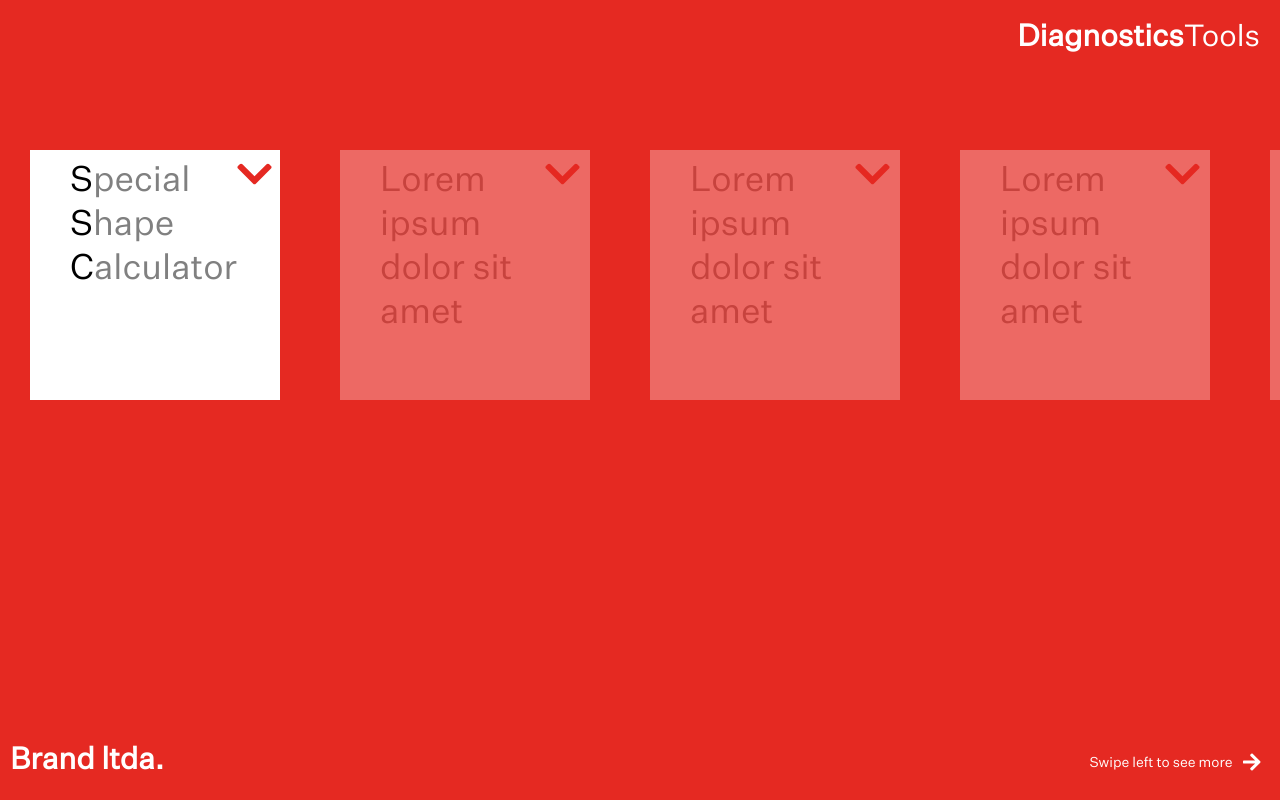
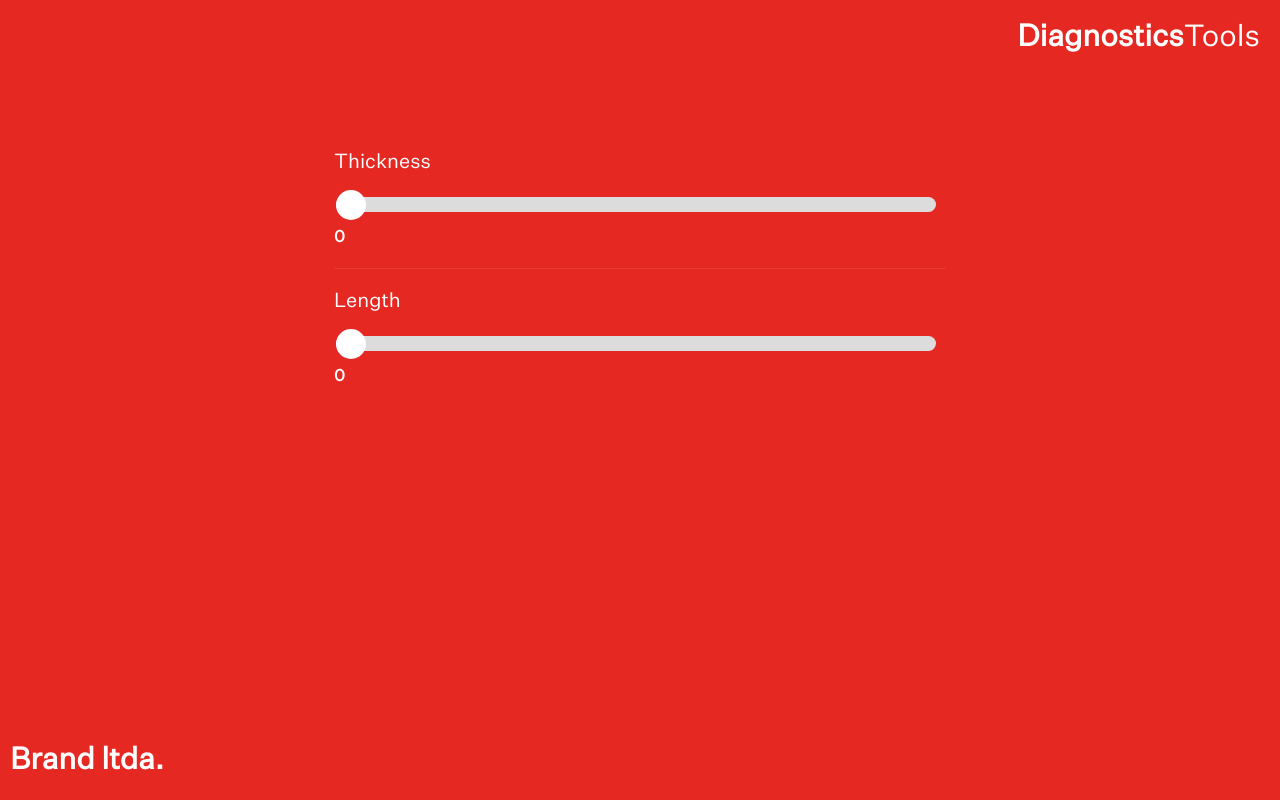
Before and after one commit to edgarkiljak/shape-forming-force-calculator, a React (Create React App) app: page / in a window 1280 px wide. Built offline with nearby package versions, Linux system fonts and the light colour scheme.

Commit message:
slide 3 sliders developed

```diff
--- a/src/App.js
+++ b/src/App.js
@@ -1,10 +1,11 @@
-import Slide2 from './components/slide-2/Slide2';
+// import Slide2 from './components/slide-2/Slide2';
+import Slide3 from './components/slide-3/Slide3';
 import './App.scss';
 
 function App() {
   return (
     <div className="App">
-      <Slide2 />
+      <Slide3 />
     </div>
   );
 }
--- a/src/App.scss
+++ b/src/App.scss
@@ -1,11 +1,3 @@
-$brand-colour: #e52922;
-
-.App {
-  text-align: center;
-  overflow: hidden;
-  background-color: $brand-colour;
-}
-
 @font-face {
   font-family: 'Untitled Sans';
   src: url('../src/fonts/UntitledSans-Regular.woff2') format('woff2'),
@@ -14,3 +6,14 @@ $brand-colour: #e52922;
   font-style: normal;
   font-display: swap;
 }
+
+$brand-colour: #e52922;
+
+* {
+  font-family: 'Untitled Sans';
+}
+.App {
+  text-align: center;
+  overflow: hidden;
+  background-color: $brand-colour;
+}
--- a/src/components/buttons/Button.scss
+++ b/src/components/buttons/Button.scss
@@ -1,7 +1,6 @@
 .button {
   position: absolute;
   color: #ffffff;
-  font-family: 'Untitled Sans';
 }
 
 .transparent-button {
--- a/src/components/logo/Logo.scss
+++ b/src/components/logo/Logo.scss
@@ -1,7 +1,6 @@
 .logo {
   position: absolute;
   color: #ffffff;
-  font-family: 'Untitled Sans';
   font-weight: bolder;
 }
 
--- a/src/components/slide-2/Slide2.scss
+++ b/src/components/slide-2/Slide2.scss
@@ -35,7 +35,6 @@ $brand-colour: #e52922;
   padding: 10px 10px 0px 20px;
   width: 300px;
   text-align: left;
-  font-family: 'Untitled Sans';
   font-size: 35px;
   color: grey;
 }
--- a/src/components/slide-3/Slide3.js
+++ b/src/components/slide-3/Slide3.js
@@ -0,0 +1,60 @@
+import React, { useRef } from 'react';
+import Logo from '../logo/Logo';
+import Slider from './Slider';
+import './Slide3.scss';
+import ButtonTransparent from '../buttons/ButtonTransparent';
+import { faArrowRight } from '@fortawesome/free-solid-svg-icons';
+
+const Slide3 = (props) => {
+  const logoStyle = {
+    fontWeight: 'lighter',
+  };
+  const logoCopy = (
+    <>
+      Diagnostics<span style={logoStyle}>Tools</span>
+    </>
+  );
+
+  const slider = useRef();
+
+  const min = slider.min;
+  const max = slider.max;
+  const value = slider.value;
+
+  if (slider.current) {
+    // loaded
+    slider.current.style.background = `linear-gradient(to right, red 0%, red ${
+      ((value - min) / (max - min)) * 100
+    }%, #DEE2E6 ${((value - min) / (max - min)) * 100}%, #DEE2E6 100%)`;
+
+    slider.current.oninput = function () {
+      slider.current.style.background = `linear-gradient(to right, red 0%, red ${
+        ((this.value - this.min) / (this.max - this.min)) * 100
+      }%, #DEE2E6 ${
+        ((this.value - this.min) / (this.max - this.min)) * 100
+      }%, #DEE2E6 100%)`;
+    };
+  }
+
+  return (
+    <div className="slide-3">
+      <Logo position="top" headline={logoCopy} />
+      <div className="sliders-container">
+        {' '}
+        <Slider
+          name="Thickness"
+          id="thickness-slider"
+          min={0.01}
+          max={0.1}
+          step={0.01}
+          refs={slider}
+        />
+        <Slider name="Length" id="length-slider" min={120} max={150} step={1} />
+      </div>
+
+      <Logo position="bottom" headline="Brand ltda." />
+    </div>
+  );
+};
+
+export default Slide3;
--- a/src/components/slide-3/Slide3.scss
+++ b/src/components/slide-3/Slide3.scss
@@ -0,0 +1,105 @@
+$brand-colour: #e52922;
+$white-colour: #ffffff;
+
+label {
+  display: flex;
+  align-items: center;
+  font-weight: bolder;
+  color: $white-colour;
+  margin-top: 10px;
+}
+
+input {
+  margin-right: 10px;
+}
+
+.slide-3 {
+  background-color: $brand-colour;
+  position: absolute;
+  width: 100%;
+  height: 100%;
+}
+
+.sliders-container {
+  position: absolute;
+  display: flex;
+  flex-direction: column;
+  top: 150px;
+  left: 50%;
+  transform: translateX(-50%);
+}
+
+.slider {
+  text-align: left;
+  box-sizing: border-box;
+}
+
+.slider:first-child {
+  margin-bottom: 20px;
+  padding-bottom: 20px;
+  border-bottom: 1px solid rgb(220, 220, 220);
+  border-bottom: 1px solid rgba(220, 220, 220, 0.1);
+}
+
+.slider-label {
+  padding-bottom: 20px;
+  font-size: 20px;
+  color: $white-colour;
+}
+
+#thickness-slider,
+#length-slider {
+  width: 600px;
+}
+
+/*Chrome*/
+
+input[type='range'] {
+  -webkit-appearance: none;
+  -moz-appearance: none;
+  width: 600px;
+  height: 15px;
+  padding: 0;
+  border-radius: 20px;
+  outline: none;
+  cursor: pointer;
+
+  background-color: rgb(220, 220, 220);
+}
+
+input[type='range']::-webkit-slider-thumb {
+  -webkit-appearance: none;
+  -moz-appearance: none;
+  -webkit-border-radius: 100px;
+  /*30x30px adjusted to be same as 28x28px on moz*/
+  height: 30px;
+  width: 30px;
+  border-radius: 100px;
+  background: $white-colour;
+}
+
+/*Mozilla thumb*/
+
+input[type='range']::-moz-range-thumb {
+  -webkit-appearance: none;
+  -moz-appearance: none;
+  -moz-border-radius: 100px;
+  height: 28px;
+  width: 28px;
+  border-radius: 100px;
+  background: #e7e7e7;
+}
+
+/*IE & Edge input*/
+
+input[type='range']::-ms-track {
+  width: 300px;
+  height: 6px;
+  /*remove bg colour from the track, we'll use ms-fill-lower and ms-fill-upper instead */
+  background: transparent;
+  /*leave room for the larger thumb to overflow with a transparent border */
+  border-color: transparent;
+  border-width: 2px 0;
+  /*remove default tick marks*/
+  color: transparent;
+}
--- /dev/null
+++ b/src/components/slide-3/Slider.js
@@ -0,0 +1,30 @@
+import React, { useState, useEffect } from 'react';
+
+const Slider = (props) => {
+  const { name, id, min, max, step, defaultValue } = props;
+  const [value, setValue] = useState(0);
+
+  useEffect(() => {}, [value]);
+
+  const handleChange = (event) => {
+    setValue(event.target.value);
+  };
+
+  return (
+    <div className="slider">
+      <div className="slider-label">{name}</div>
+      <input
+        id={id}
+        type="range"
+        min={min}
+        max={max}
+        value={value}
+        onChange={handleChange}
+        step={step}
+      />
+      <label>{value}</label>
+    </div>
+  );
+};
+
+export default Slider;
```
Also changed, not shown: 1 other file (tests, documents, lock files or other folders).
